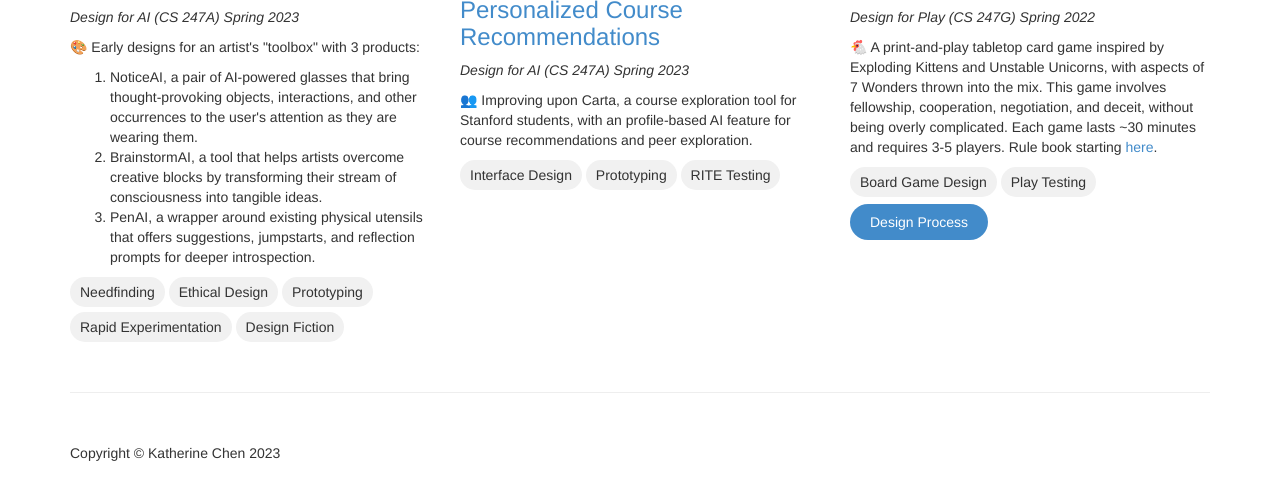
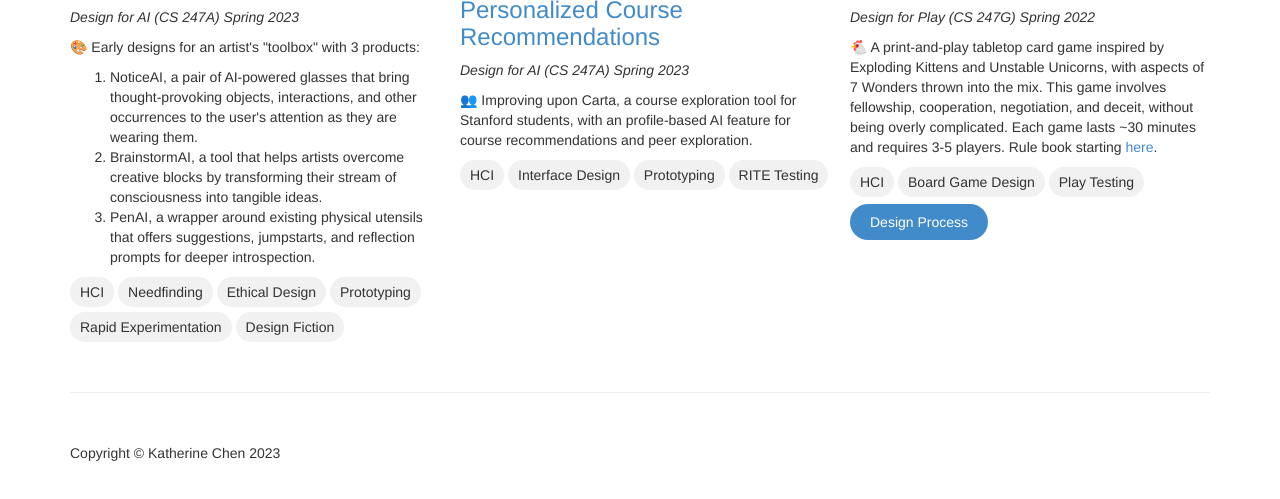
Before and after one commit to katchen1/katchen1.github.io, a plain HTML site: page index.html in a window 1280 px wide. Shown: the part 4620-5119 px from the top of the page. Drawn offline with Linux system fonts and the light colour scheme.

Commit message:
Update about.html

```diff
--- a/index.html
+++ b/index.html
@@ -377,6 +377,7 @@
             </ol>
           </p>
           <div class="chip-row">
+            <div class="chip">HCI</div>
             <div class="chip">Needfinding</div>
             <div class="chip">Ethical Design</div>
             <div class="chip">Prototyping</div>
@@ -395,6 +396,7 @@
             👥 Improving upon Carta, a course exploration tool for Stanford students, with an profile-based AI feature for course recommendations and peer exploration.
           </p>
           <div class="chip-row">
+            <div class="chip">HCI</div>
             <div class="chip">Interface Design</div>
             <div class="chip">Prototyping</div>
             <div class="chip">RITE Testing</div>
@@ -413,6 +415,7 @@
           </p>
           <p>
             <div class="chip-row">
+              <div class="chip">HCI</div>
               <div class="chip">Board Game Design</div>
               <div class="chip">Play Testing</div>
             </div>
```
Also changed, not shown: about.html (+3 -0 lines), artflow.html (+1 -0 lines), projects.html (+3 -0 lines).
